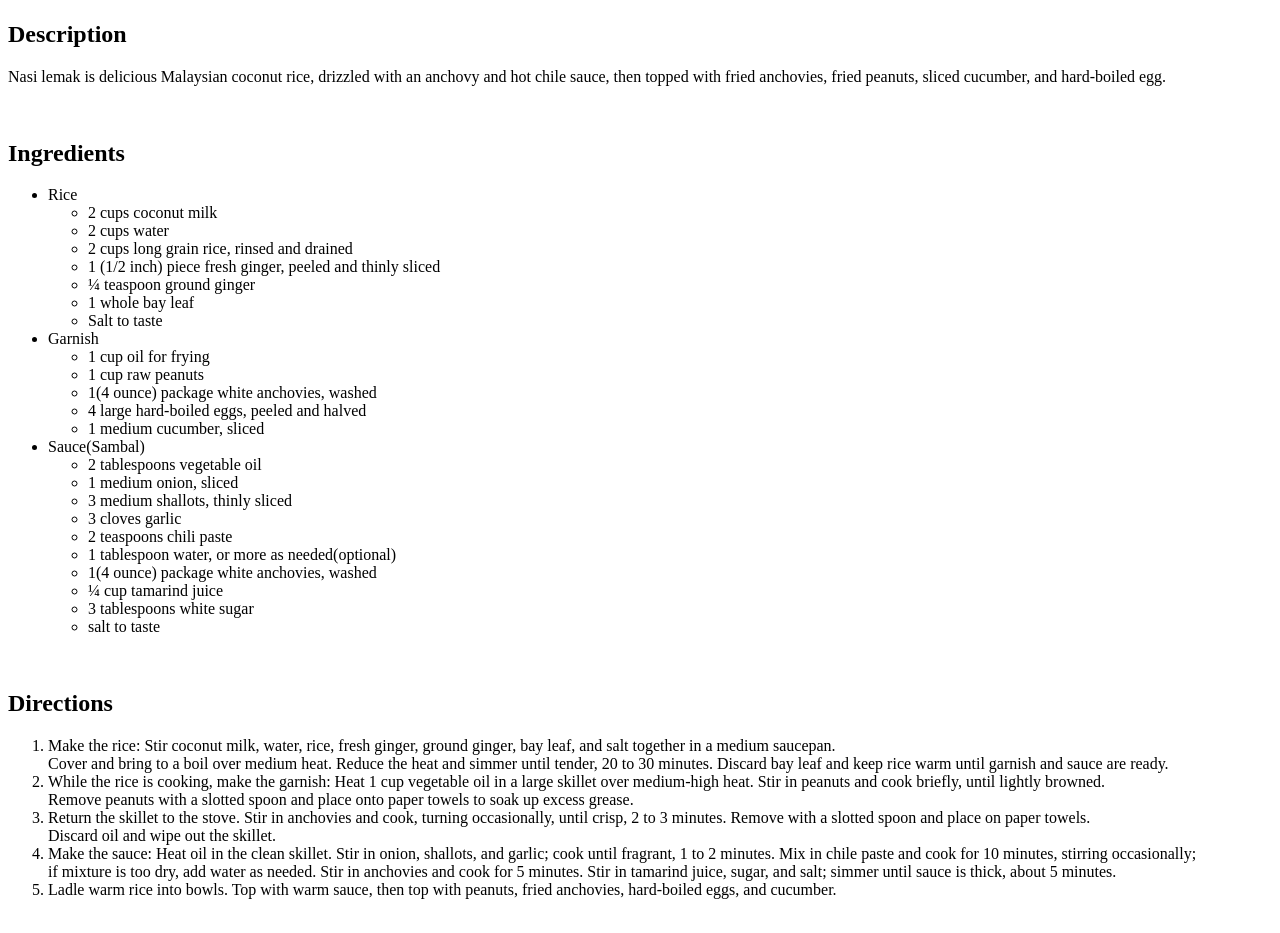
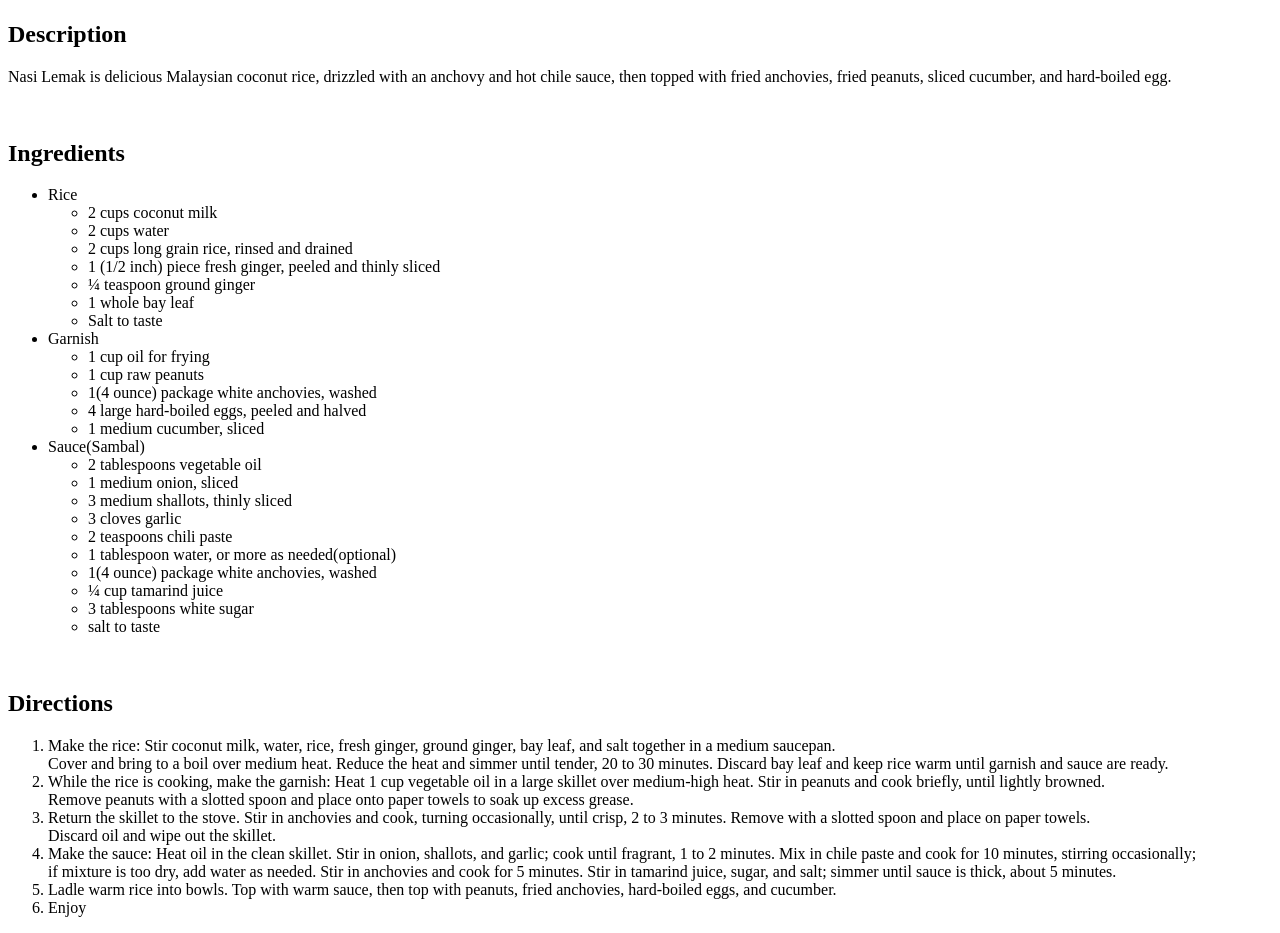
Before and after one commit to mrcorpz/odin-recipes, a plain HTML site: page recipes/nasi-lemak.html in a window 1280 px wide. Shown: the part 464-1397 px from the top of the page. Drawn offline with Linux system fonts and the light colour scheme.

Commit message:
Improve wording
fix typos in index.html and add "enjoy" to each
recipes

```diff
--- a/recipes/nasi-lemak.html
+++ b/recipes/nasi-lemak.html
@@ -5,10 +5,11 @@
     <title>Malaysian Nasi Lemak</title>
 </head>
 <body>
+    <!--My Country food :) -->
     <h1>Malaysian Nasi Lemak</h1>
     <img src="../images/nasiLemak.jpg" alt="A picture of Nasi Lemak"  length="300" width="300">
     <h2>Description</h2>
-    <p>Nasi lemak is delicious Malaysian coconut rice, drizzled with an anchovy and hot chile sauce, then topped with fried anchovies, fried peanuts, sliced cucumber, and hard-boiled egg.</p>
+    <p>Nasi Lemak is delicious Malaysian coconut rice, drizzled with an anchovy and hot chile sauce, then topped with fried anchovies, fried peanuts, sliced cucumber, and hard-boiled egg.</p>
 
     <br>
     <h2>Ingredients</h2>
@@ -60,6 +61,7 @@
         <li>Return the skillet to the stove. Stir in anchovies and cook, turning occasionally, until crisp, 2 to 3 minutes. Remove with a slotted spoon and place on paper towels. <br> Discard oil and wipe out the skillet.</li>
         <li>Make the sauce: Heat oil in the clean skillet. Stir in onion, shallots, and garlic; cook until fragrant, 1 to 2 minutes. Mix in chile paste and cook for 10 minutes, stirring occasionally; <br> if mixture is too dry, add water as needed. Stir in anchovies and cook for 5 minutes. Stir in tamarind juice, sugar, and salt; simmer until sauce is thick, about 5 minutes.</li>
         <li>Ladle warm rice into bowls. Top with warm sauce, then top with peanuts, fried anchovies, hard-boiled eggs, and cucumber.</li>
+        <li>Enjoy</li>
     </ol>
 </body>
 </html>
```
Also changed, not shown: index.html (+1 -1 lines), recipes/agliolio.html (+1 -0 lines), recipes/chicken-satay.html (+2 -3 lines).
